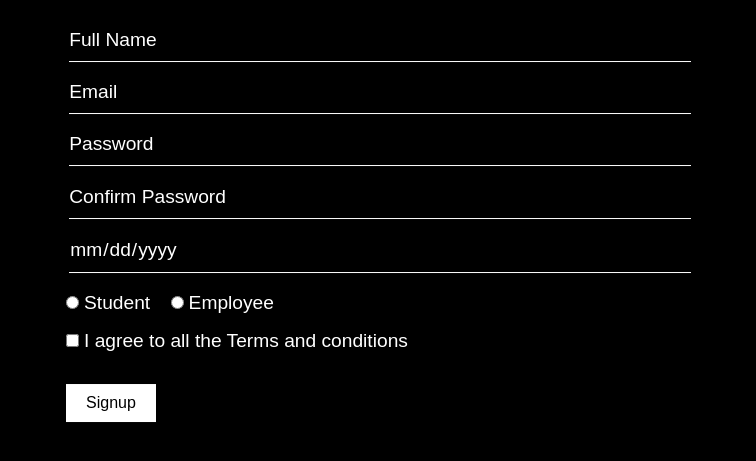
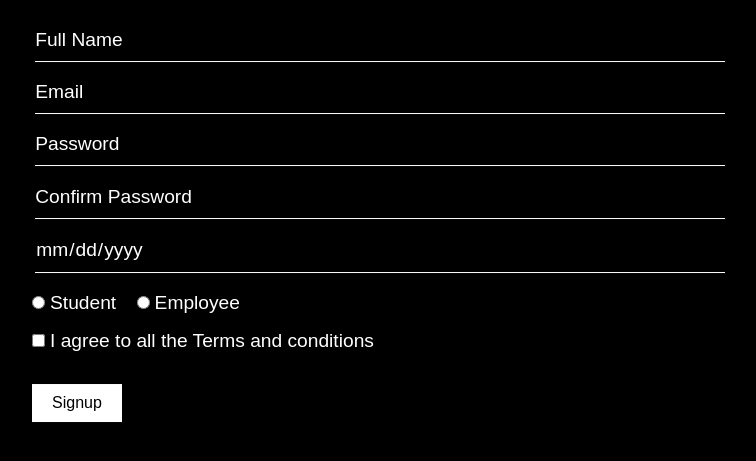
Before and after one commit to den864/signup-form, a plain HTML site: page index.html in a window 1280 px wide. Shown: the part 201-662 px from the top of the page, without its empty margins (260-1016 px from the left). Drawn offline with Linux system fonts and the light colour scheme; a web font is replaced by a local one.

Commit message:
style changed to vw

```diff
--- a/style.css
+++ b/style.css
@@ -14,7 +14,7 @@ body{
     top: 50%;
     left: 50%;
     transform: translate(-50%,-50%);
-    width: 700px;
+    width: 60vw;
     padding: 20px;
 }
 h1{
```
